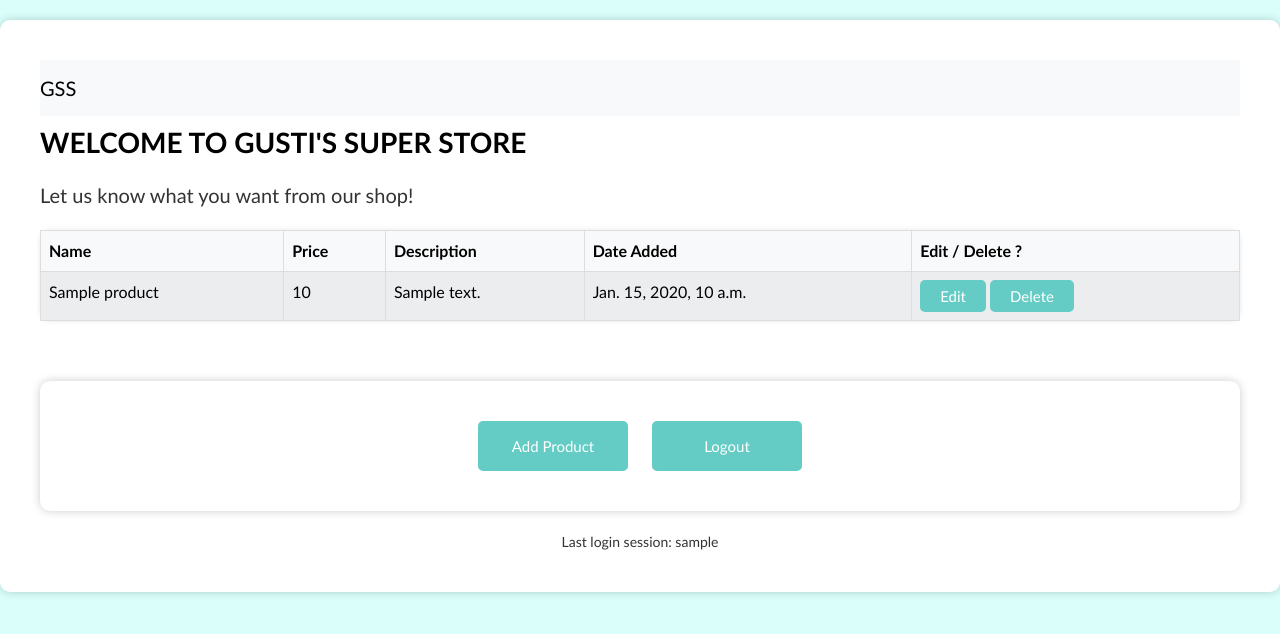
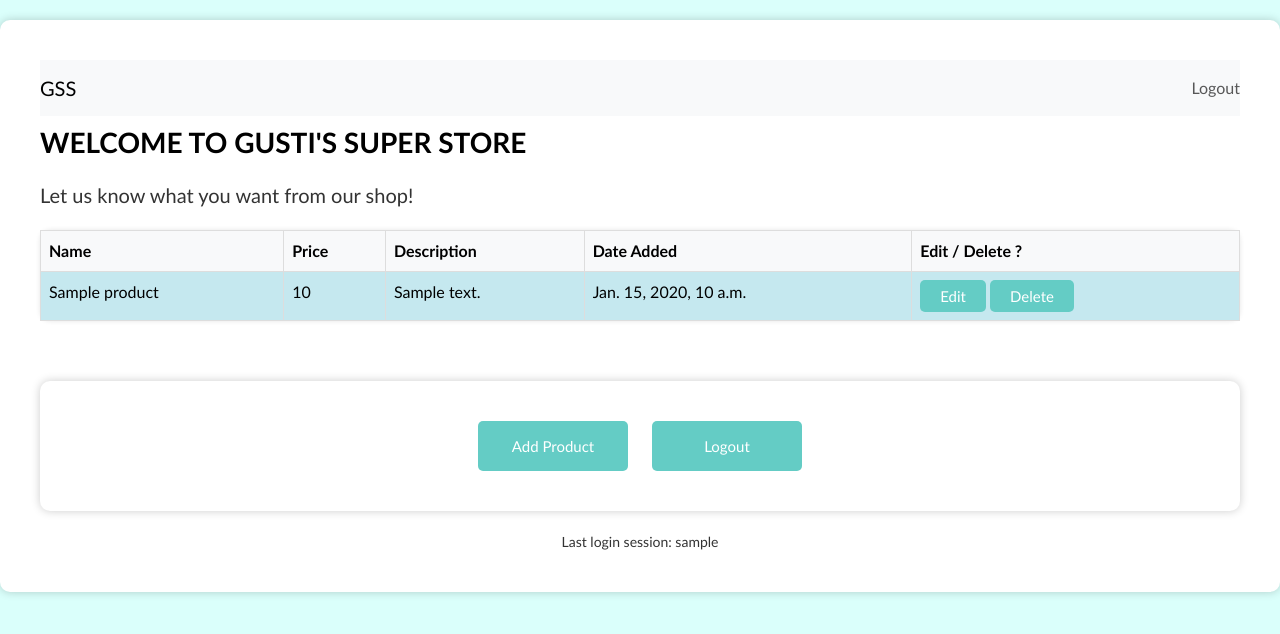
Before and after one commit to goosetea04/gustisuperstore, a Django app: template main/templates/main.html in a window 1280 px wide. Shown: the top 634 px of the page. Run offline with Django 3.2, Linux system fonts and the light colour scheme; the template is opened without the code that fills it: most values are stand-ins (such as "Sample title", 1, 10 or a date in 2020); some libraries are stand-ins or nearby versions.

Commit message:
implemented bonus

```diff
--- a/main/templates/login.html
+++ b/main/templates/login.html
@@ -140,7 +140,7 @@
 </div>
 
 <header>
-    <h1 style="padding-right: 125px; padding-left: 125px; font-size: 60px;">Welcome to the next-gen shopping experience. </h1>
+    <h1 style="padding-right: 125px; padding-left: 125px; font-size: 60px; font-family: Roboto, sans-serif; font-weight: black;">Welcome to the next-gen shopping experience. </h1>
 </header>
 
 {% endblock content %}
--- a/main/templates/main.html
+++ b/main/templates/main.html
@@ -144,22 +144,23 @@
         margin-right: 10px;
     }
 
+    .last-row {
+        background-color: #64CCC5; /* Change this to the color you want */
+    }
+
 </style>
 
-<div class="container" style="margin-bottom: 15px;">
-    <nav class="navbar navbar-expand-lg navbar-light bg-light">
+<div class="container" style="margin-bottom: 18px;">
+    <nav class="navbar navbar-light bg-light">
         <a class="navbar-brand" href="#">GSS</a>
-        <button class="navbar-toggler" type="button" data-toggle="collapse" data-target="#navbarNav" aria-controls="navbarNav" aria-expanded="false" aria-label="Toggle navigation">
-          <span class="navbar-toggler-icon"></span>
-        </button>
-        <div class="collapse navbar-collapse" id="navbarNav">
+        <div>
           <ul class="navbar-nav ml-auto">
-            <li class="nav-item active">
-              <a class="nav-link" href="#">Button</a>
+            <li class="nav-item">
+              <a class="nav-link" href="{% url 'main:logout' %}"> <p style="font-size: 16px;"> Logout </p></a>
             </li>
           </ul>
         </div>
-      </nav>
+    </nav>
 
 
     <h1 style="font-size: 28px; font-weight: bold; text-transform: uppercase; color: #000000; margin-bottom: 20px; margin-top: 10px; margin-left: 0px; justify-content: center; align-items: center;"> Welcome to Gusti's Super Store </h1>
@@ -179,8 +180,9 @@
         </thead>
         {% comment %} Below is how to show the product data {% endcomment %}
 
+        {% with total_rows=products|length %}
         {% for product in products %}
-            <tr>
+            <tr {% if forloop.counter == total_rows %} class="table-info"{% endif %}>
                 <td>{{product.name}}</td>
                 <td>{{product.price}}</td>
                 <td>{{product.description}}</td>
@@ -202,6 +204,7 @@
                 </td>
             </tr>
         {% endfor %}
+        {% endwith %}
     </table>
 
     <br />
```
